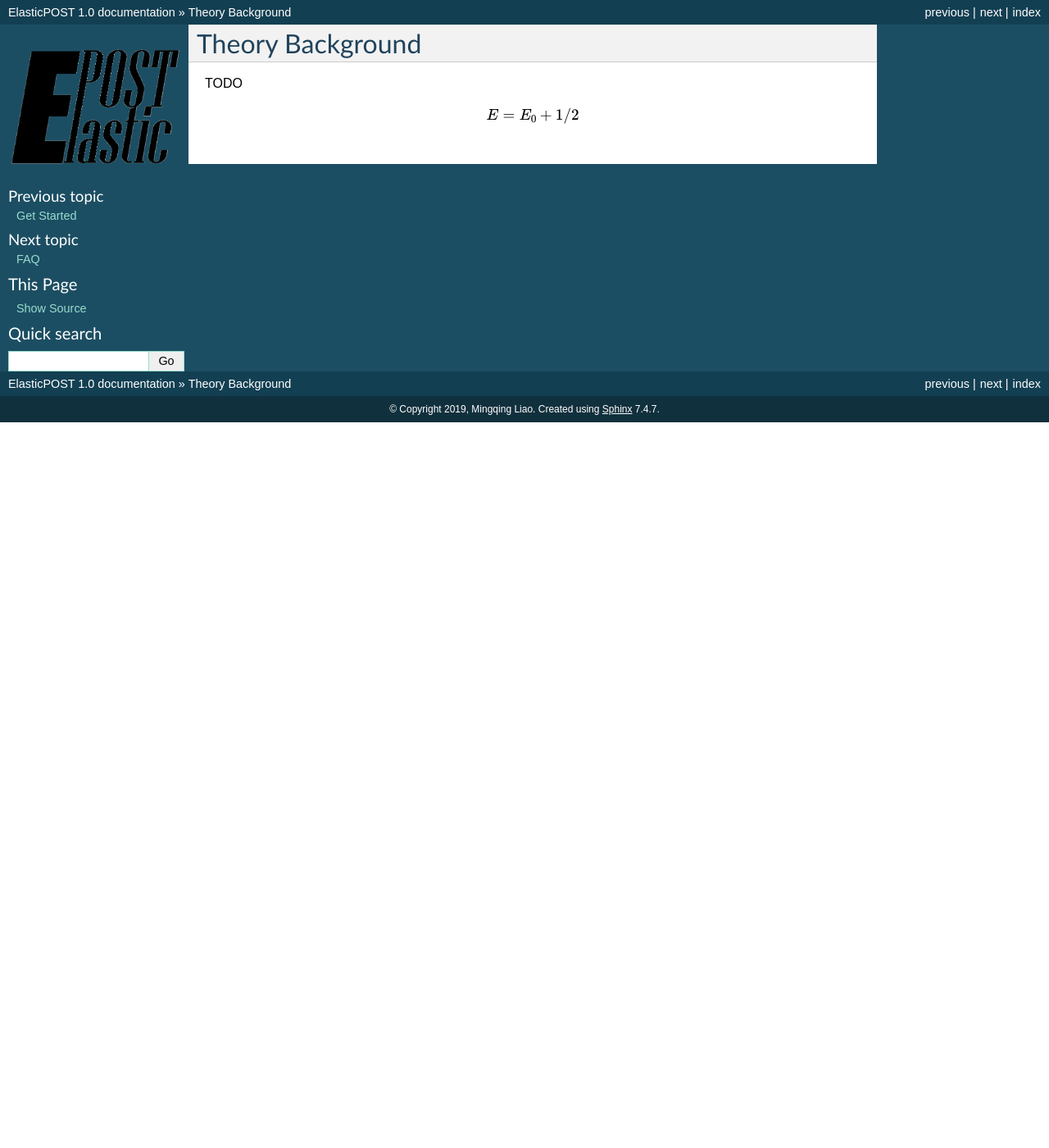
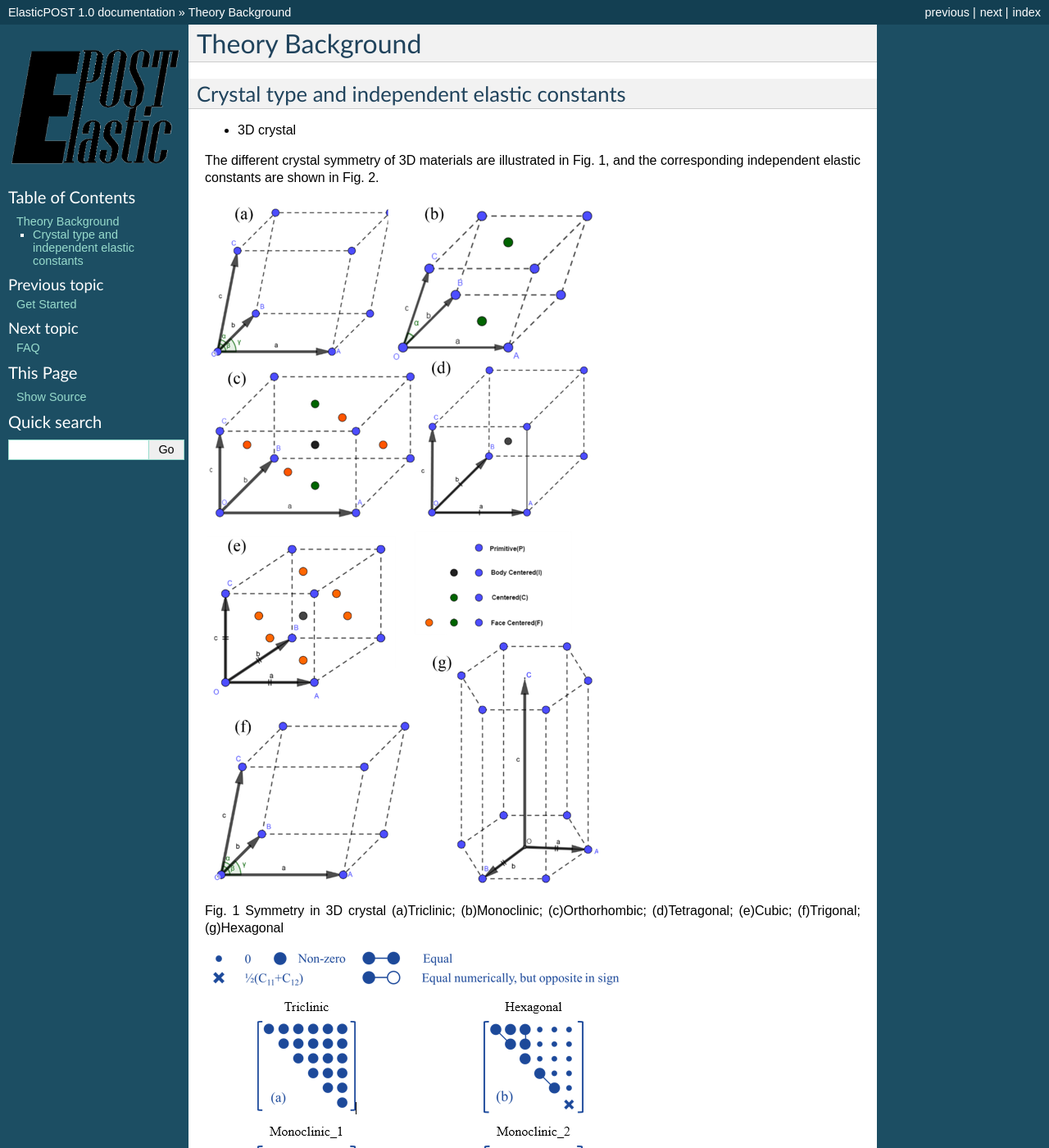
Before and after one commit to hitliaomq/ElasticPOST, a Sphinx documentation site: the page built from docs/Theory.rst, in a window 1280 px wide and 1400 px high. Shown: the whole window at 82% size. Built offline with Sphinx 7.4.7, drawn with Linux system fonts in a browser that asks for light colours; pages that are not in the unit, such as notebooks, are missing from menus; some of the changed text lies outside the part shown.

```diff
--- a/docs/Theory.rst
+++ b/docs/Theory.rst
@@ -2,7 +2,27 @@
 Theory Background
 =================
 
-TODO
+Crystal type and independent elastic constants
+----------------------------------------------
+* 3D crystal
+The different crystal symmetry of 3D materials are illustrated in Fig. 1, and the corresponding independent elastic constants are shown in Fig. 2.
 
-.. math::
-    E=E_0 + 1/2
+.. image:: images/CrystalType_3D.png
+Fig. 1 Symmetry in 3D crystal
+(a)Triclinic; (b)Monoclinic; (c)Orthorhombic; (d)Tetragonal; (e)Cubic; (f)Trigonal; (g)Hexagonal
+
+
+.. image:: images/IndependentCIJ_3D.png
+Fig. 2 The independent elastic constants in 3D crystals
+
+
+* 2D crystal
+The different crystal symmetry of 2D materials are illustrated in Fig. 3, and the corresponding independent elastic constants are shown in Fig. 4.
+
+.. image:: images/CrystalType_2D.png
+Fig. 3 Symmetry in 2D crystal
+(a) Oblique; (b) Rectangular; (c) Square; (d)Hexagonal
+
+
+.. image:: images/IndependentCIJ_2D.png
+Fig. 4 The independent elastic constants in 2D crystals
```
Also changed, not shown: docs/GetStart.rst (+13 -1 lines), docs/Introduction.rst (+10 -1 lines), docs/images/CrystalType_2D.png (added), docs/images/CrystalType_3D.png (added), docs/images/IndependentCIJ_2D.png (added), docs/images/IndependentCIJ_3D.png (added).
